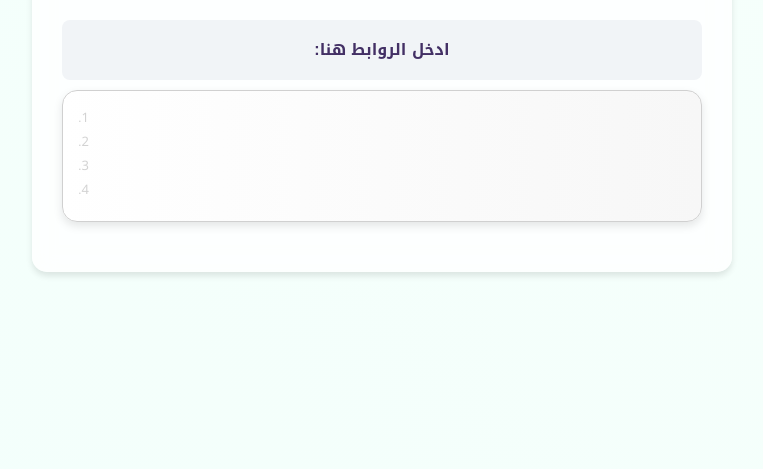
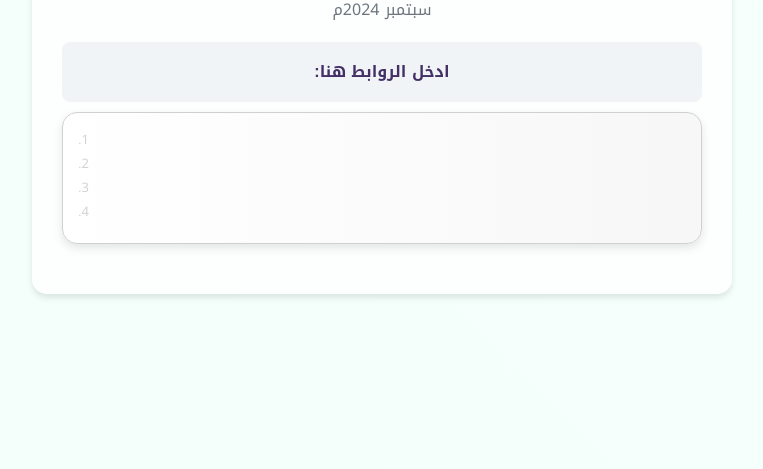
Before and after one commit to yosfgfx/qr, a plain HTML site: page index.html in a window 1280 px wide. Shown: the part 331-800 px from the top of the page, without its empty margins (258-1021 px from the left). Drawn offline with nearby package versions, Linux system fonts and the light colour scheme.

Commit message:
Update index.html

```diff
--- a/index.html
+++ b/index.html
@@ -396,6 +396,8 @@ background-image: url('moon.svg'); /* Moon icon */
             <img id="modeIcon" src="bright mode.png" alt="وضع الإضاءة" class="mode-icon">
             <h1 class="mb-2">محول الروابط إلى رموز QR</h1>
         <p>برمجة يوسف حُميد</p>
+        <p>سبتمبر 2024م</p>
+
         </div>
         <div class="form-group">
             <label for="url-input">ادخل الروابط هنا:</label>
```
